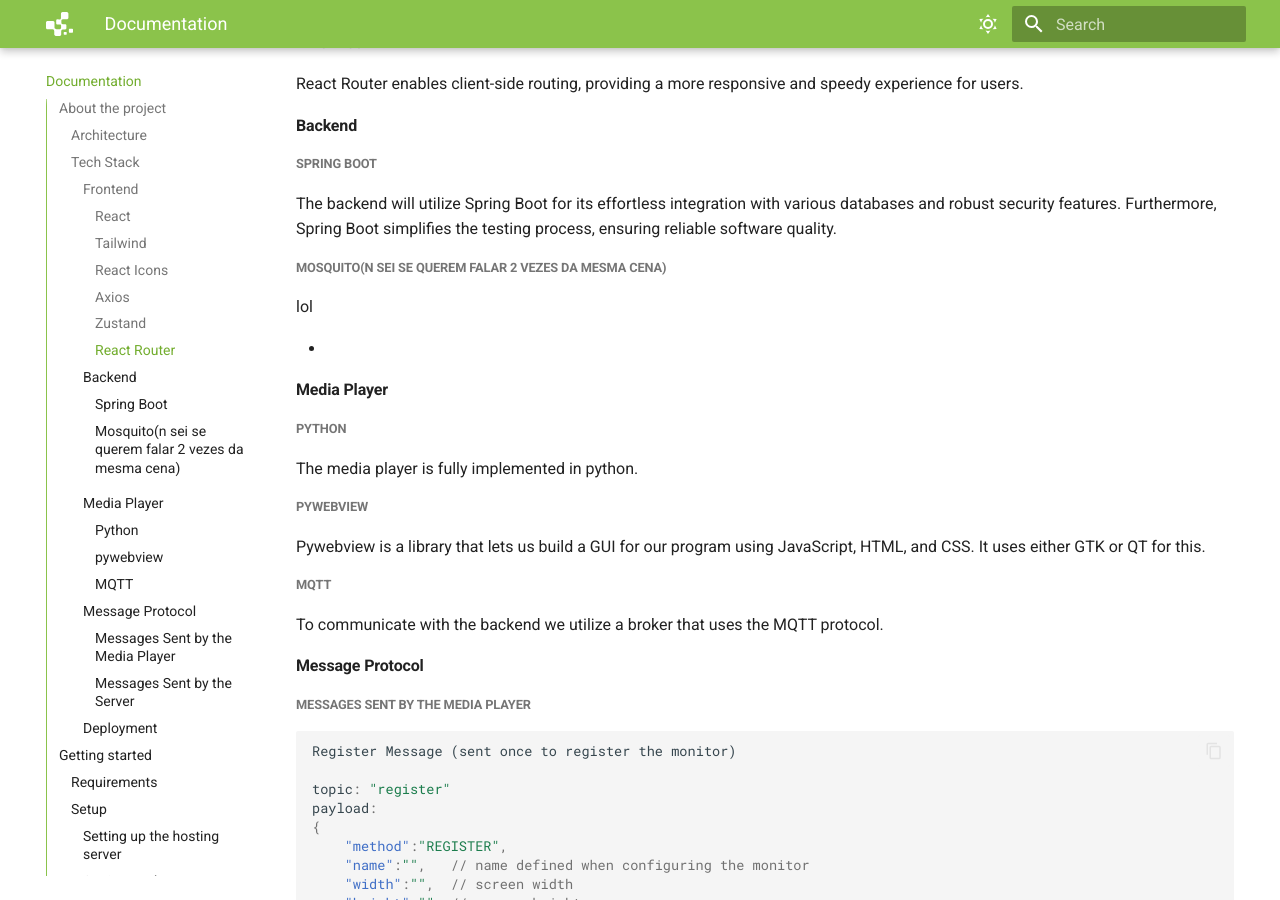
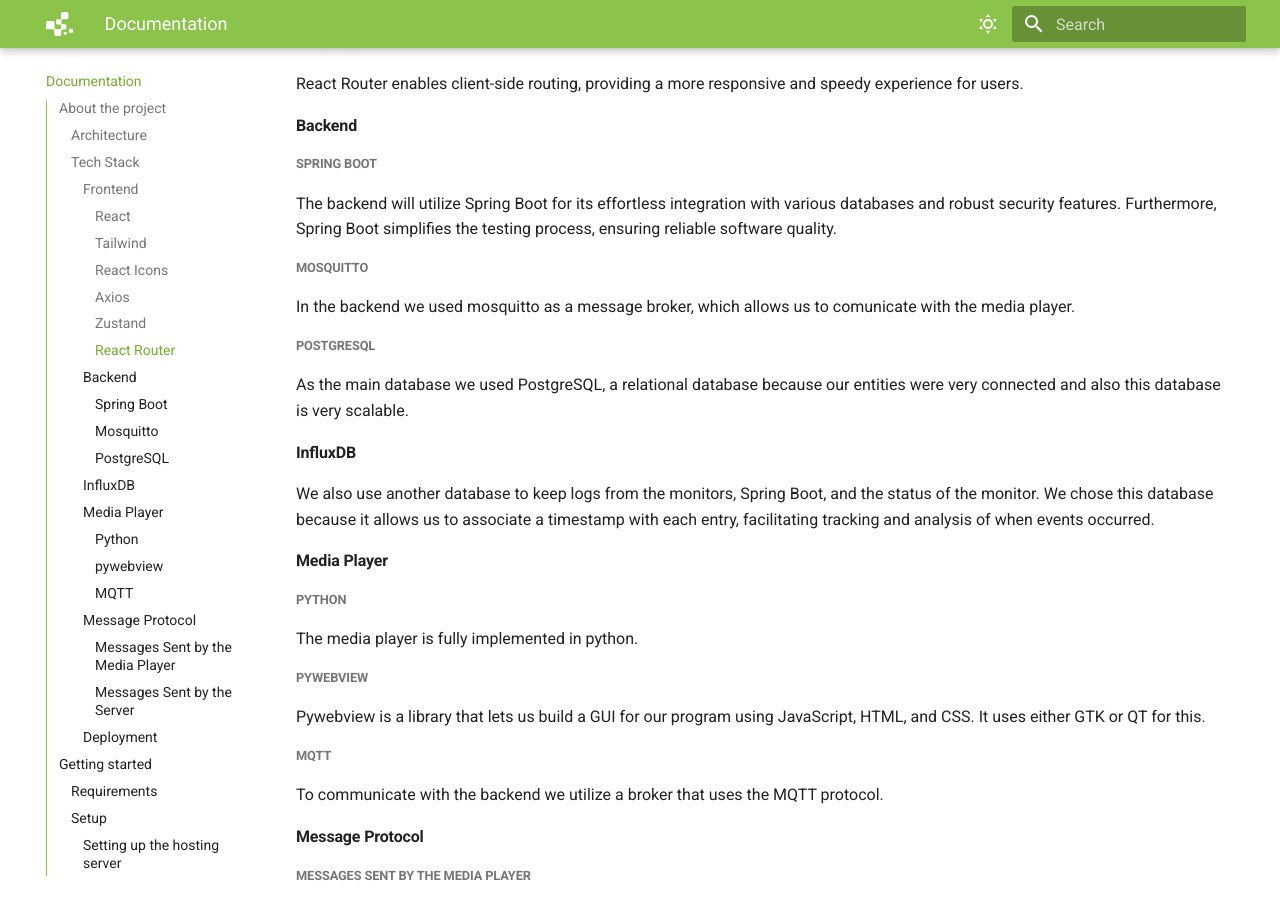
Before and after one commit to UA-Smart-Signage-Platform/Documentation-Website, an MkDocs documentation site: the page built from docs/documentation.md, in a window 1280 px wide and 900 px high, scrolled down 1919 px. Built offline with MkDocs 1.6.1 and Material for MkDocs 9.7.7, drawn with Linux system fonts in a browser that asks for light colours.

Commit message:
some more information about backend

```diff
--- a/docs/documentation.md
+++ b/docs/documentation.md
@@ -25,11 +25,13 @@
 #### Backend
 ##### Spring Boot
 The backend will utilize Spring Boot for its effortless integration with various databases and robust security features. Furthermore, Spring Boot simplifies the testing process, ensuring reliable software quality.
-##### Mosquito(n sei se querem falar 2 vezes da mesma cena)
-lol
-#####
+##### Mosquitto
+In the backend we used mosquitto as a message broker, which allows us to comunicate with the media player.
+##### PostgreSQL
+As the main database we used PostgreSQL, a relational database because our entities were very connected and also this database is very scalable.
+#### InfluxDB
+We also use another database to keep logs from the monitors, Spring Boot, and the status of the monitor. We chose this database because it allows us to associate a timestamp with each entry, facilitating tracking and analysis of when events occurred.
 
--
 #### Media Player
 
 ##### Python
```
Also changed, not shown: docs/pi.md (+4 -0 lines).
